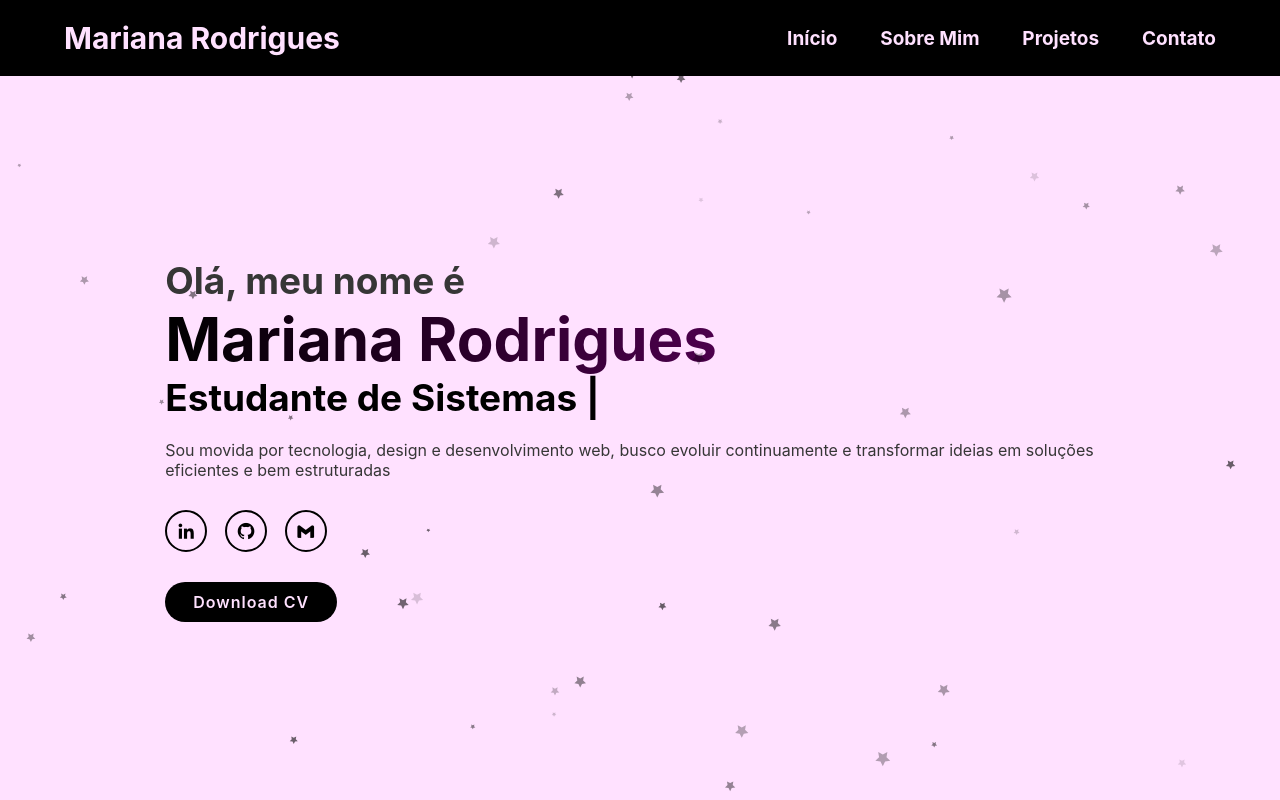
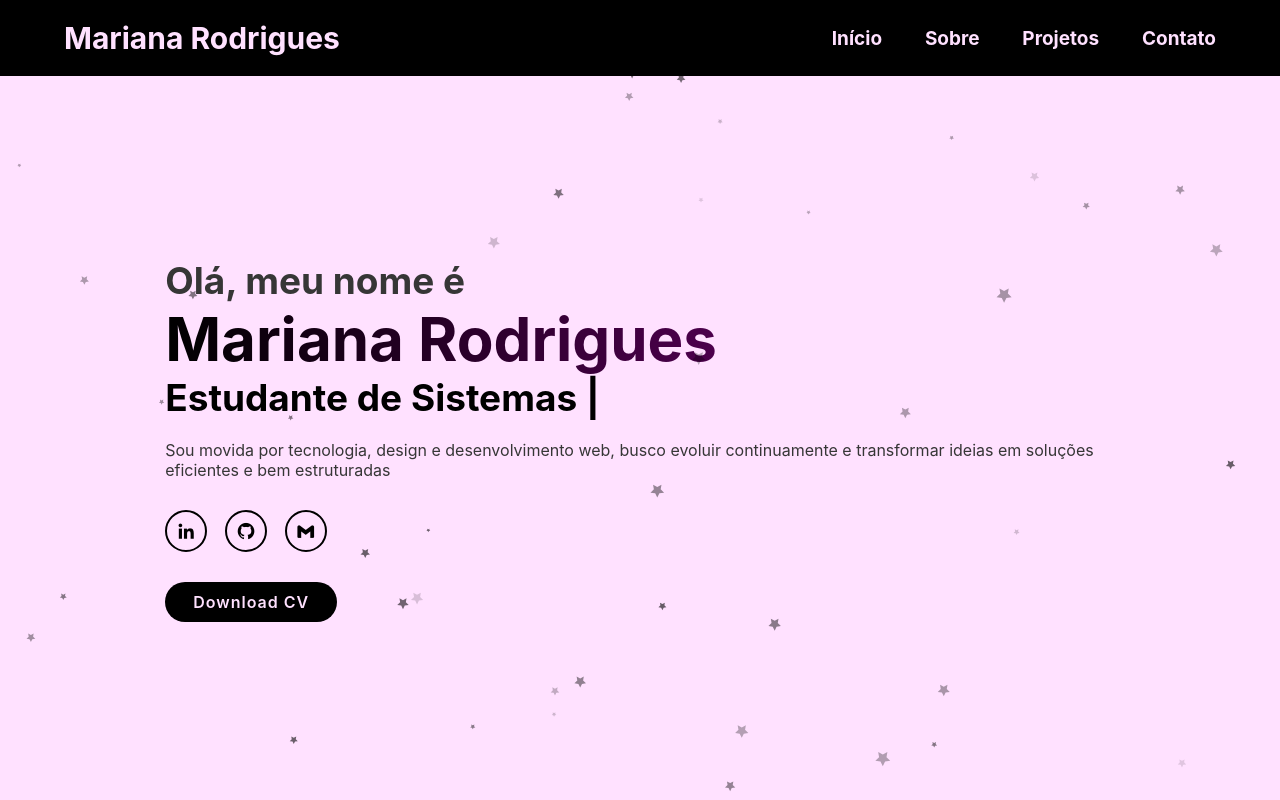
Before and after one commit to marianarosalita/portfolio, a plain HTML site: page index.html in a window 1280 px wide. Shown: the top 800 px of the page. Drawn offline with nearby package versions, Linux system fonts and the light colour scheme; a script that the page names is missing.

Commit message:
att.home

```diff
--- a/index.html
+++ b/index.html
@@ -18,7 +18,7 @@
 
         <nav class="navbar">
             <a href="#home">Início</a>
-            <a href="#about">Sobre Mim</a>
+            <a href="#about">Sobre</a>
             <a href="#projects">Projetos</a>
             <a href="#contact">Contato</a>
         </nav>
```
